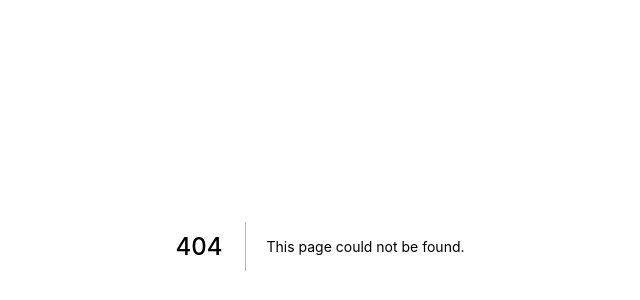
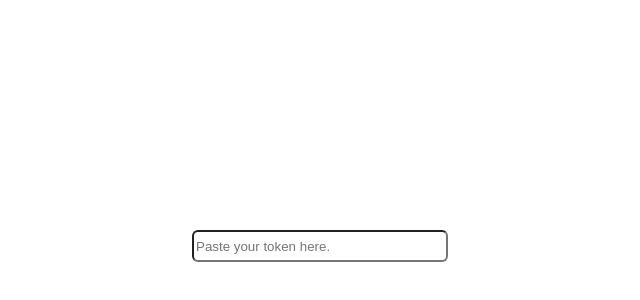
Before and after one commit to filipkania/gists, a Next.js app: page /login in a window 1280 px wide. Before the commit this address had no page. Shown: the part 154-454 px from the top of the page, without its empty margins (320-960 px from the left). Built offline with nearby package versions, Linux system fonts and the light colour scheme.

Commit message:
feat: added some animation to the login page :^)

```diff
--- a/package.json
+++ b/package.json
@@ -12,6 +12,7 @@
 		"postinstall": "husky install"
 	},
 	"dependencies": {
+		"framer-motion": "^4.1.17",
 		"next": "10.2.3",
 		"react": "17.0.2",
 		"react-dom": "17.0.2"
--- /dev/null
+++ b/pages/login.tsx
@@ -0,0 +1,73 @@
+import { useWrapper } from "@libs/WrapperContext";
+import { useRouter } from "next/router";
+import { useEffect, useState } from "react";
+
+import style from "@styles/pages/Login.module.scss";
+import { motion, Variants } from "framer-motion";
+
+const variants: Variants = {
+	failed: {
+		x: -10,
+		transitionEnd: {
+			x: 0,
+		},
+		transition: {
+			stiffness: 1000,
+			damping: 15,
+		},
+	},
+	success: {
+		opacity: 0,
+	},
+};
+
+const Login = () => {
+	const { wrapper, changeToken, loading } = useWrapper();
+	const router = useRouter();
+
+	const [inputValue, setInputValue] = useState("");
+	const [verificationStatus, setVerificationStatus] = useState<string>("");
+
+	useEffect(() => {
+		if (!loading && wrapper?.token && !inputValue) router.push("/");
+	}, [loading, wrapper?.token]);
+
+	return (
+		<motion.div
+			className={style.container}
+			variants={variants}
+			animate={verificationStatus}
+			onAnimationComplete={() => {
+				if (!verificationStatus) return;
+
+				if (verificationStatus === "failed") {
+					setVerificationStatus("");
+					setInputValue("");
+				} else if (verificationStatus === "success") {
+					router.push("/");
+				}
+			}}
+		>
+			<motion.input
+				type="password"
+				value={inputValue}
+				placeholder={"Paste your token here."}
+				disabled={!!inputValue}
+				autoComplete="off"
+				className={style.input}
+				onChange={(e) => {
+					const { value } = e.target;
+
+					if (value.match(/ghp_[A-Za-z0-9_]{20,255}/g)) {
+						setInputValue(value);
+						changeToken(value).then((r) => {
+							setVerificationStatus(!r ? "success" : "failed");
+						});
+					}
+				}}
+			/>
+		</motion.div>
+	);
+};
+
+export default Login;
--- a/styles/globals.scss
+++ b/styles/globals.scss
@@ -4,6 +4,8 @@ body {
 	margin: 0;
 	font-family: -apple-system, BlinkMacSystemFont, Segoe UI, Roboto, Oxygen, Ubuntu, Cantarell,
 		Fira Sans, Droid Sans, Helvetica Neue, sans-serif;
+
+	--br-md: 6px;
 }
 
 a {
--- /dev/null
+++ b/styles/pages/Login.module.scss
@@ -0,0 +1,15 @@
+.input {
+    width: 16rem;
+    height: 2rem;
+    border-radius: var(--br-md);
+}
+
+.container {
+    height: 100vh;
+    width: 100vw;
+    overflow: hidden;
+
+    display: flex;
+    align-items: center;
+    justify-content: center;
+}
```
